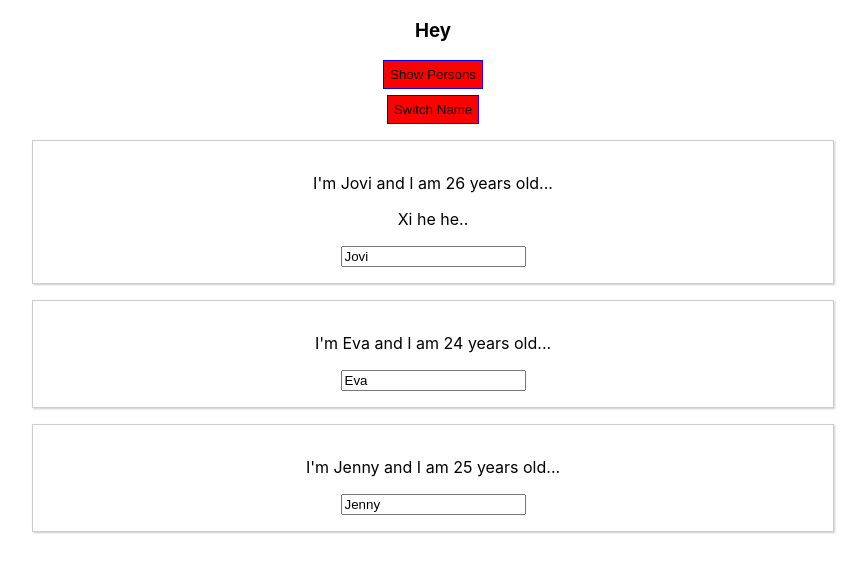
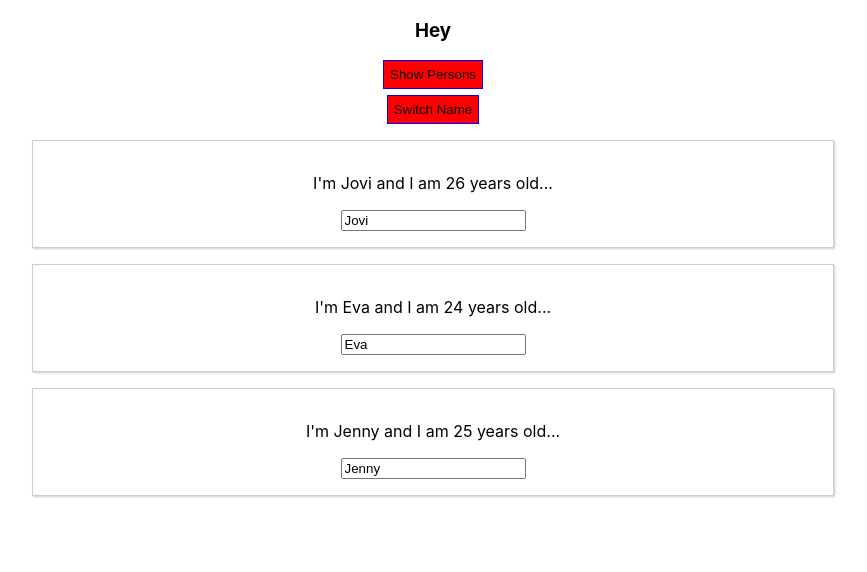
Before and after one commit to rollschild/react, a React (Create React App) app: page / in a window 1280 px wide. Shown: the top 572 px of the page, without its empty margins (207-1074 px from the left). Built offline with nearby package versions, Linux system fonts and the light colour scheme.

Commit message:
render lists

```diff
--- a/src/App.js
+++ b/src/App.js
@@ -1,13 +1,29 @@
 import React, {Component} from 'react';
 import './App.css';
 import Person from './Person/Person';
-
+/*
+          <Person
+            name={this.state.persons[0].name}
+            age={this.state.persons[0].age}
+            click={() => this.switchNameHandler('Jobi')}
+            asTyped={this.inputNameHandler}>
+            Xi he he..
+          </Person>
+          <Person
+            name={this.state.persons[1].name}
+            age={this.state.persons[1].age}
+          />
+          <Person
+            name={this.state.persons[2].name}
+            age={this.state.persons[2].age}
+          />
+*/
 class App extends Component {
   state = {
     persons: [
-      {name: 'Jovi', age: 26},
-      {name: 'Eva', age: 24},
-      {name: 'Jenny', age: 25},
+      {name: 'Jovi', age: 26, id: '000'},
+      {name: 'Eva', age: 24, id: '001'},
+      {name: 'Jenny', age: 25, id: '002'},
     ],
     showPersons: true,
   };
@@ -19,26 +35,47 @@ class App extends Component {
     // merge
     this.setState({
       persons: [
-        {name: newName, age: 26},
-        {name: 'Eva', age: 24},
-        {name: 'Jenny', age: 25},
+        {name: newName, age: 26, id: '000'},
+        {name: 'Eva', age: 24, id: '001'},
+        {name: 'Jenny', age: 25, id: '002'},
       ],
     });
   };
 
-  inputNameHandler = event => {
+  inputNameHandler = (event, id) => {
+    const personIndex = this.state.persons.findIndex(p => {
+      return p.id === id;
+    });
+
+    // const person = this.state.persons[personIndex];
+    /*
+    const person = this.state.persons.find(p => {
+      return p.id === id;
+    });
+    */
+    const newPerson = {
+      ...this.state.persons[personIndex],
+      name: event.target.value,
+    };
+
+    const newPersons = [...this.state.persons];
+    newPersons[personIndex] = newPerson;
+
     this.setState({
-      persons: [
-        {name: event.target.value, age: 26},
-        {name: 'Eva', age: 24},
-        {name: 'Jenny', age: 25},
-      ],
+      persons: newPersons,
     });
   };
 
   showNameHandler = () => {
     const showOrNot = this.state.showPersons;
     this.setState({showPersons: !showOrNot});
+  };
+
+  deletePersonHandler = index => {
+    // const newPersons = this.state.persons.slice();
+    const newPersons = [...this.state.persons];
+    newPersons.splice(index, 1);
+    this.setState({persons: newPersons});
   };
 
   render = () => {
@@ -61,21 +98,17 @@ class App extends Component {
     if (this.state.showPersons) {
       persons = (
         <div>
-          <Person
-            name={this.state.persons[0].name}
-            age={this.state.persons[0].age}
-            click={() => this.switchNameHandler('Jobi')}
-            asTyped={this.inputNameHandler}>
-            Xi he he..
-          </Person>
-          <Person
-            name={this.state.persons[1].name}
-            age={this.state.persons[1].age}
-          />
-          <Person
-            name={this.state.persons[2].name}
-            age={this.state.persons[2].age}
-          />
+          {this.state.persons.map((person, index) => {
+            return (
+              <Person
+                name={person.name}
+                age={person.age}
+                click={() => this.deletePersonHandler(index)}
+                key={person.id}
+                changed={event => this.inputNameHandler(event, person.id)}
+              />
+            );
+          })}
         </div>
       );
     }
--- a/src/Person/Person.js
+++ b/src/Person/Person.js
@@ -9,7 +9,7 @@ const person = props => {
         I'm {props.name} and I am {props.age} years old...
       </p>
       <p>{props.children}</p>
-      <input type="text" onChange={props.asTyped} value={props.name} />
+      <input type="text" onChange={props.changed} value={props.name} />
     </div>
   );
 };
```
